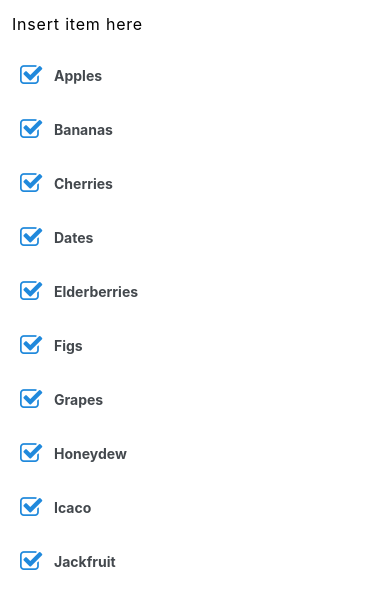
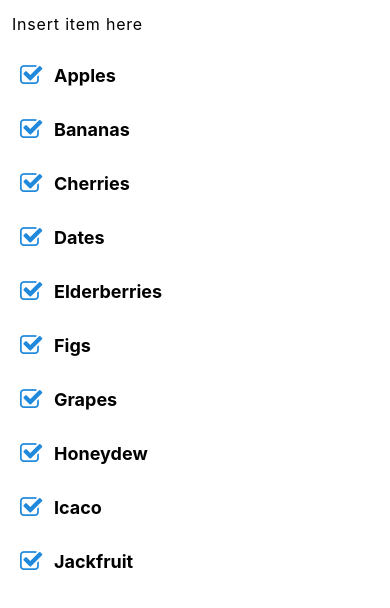
Before and after one commit to jsantos42/GroceriesApp, a React Native app: screen / in a window 390 px wide. Shown: the top 608 px of the page. Built offline with nearby package versions, Linux system fonts and the light colour scheme.

Commit message:
feat: add useStyles custom hook

```diff
--- a/src/components/GroceryItemCheckbox.tsx
+++ b/src/components/GroceryItemCheckbox.tsx
@@ -1,12 +1,17 @@
 import {CheckBox} from '@rneui/base';
 import {GroceryItemState} from 'src/types';
+import {useStyles} from '@utils/styles';
 
 export const GroceryItemCheckbox = ({item}: {item: GroceryItemState}) => {
+	const styles = useStyles();
+
 	return (
 		<CheckBox
 			className={'text-black bg-red-600'}
 			checked={true}
 			title={item.label}
+			containerStyle={styles.checkBoxContainer}
+			textStyle={styles.checkBoxText}
 		/>
 	);
 };
--- a/src/components/inputField/Suggestion.tsx
+++ b/src/components/inputField/Suggestion.tsx
@@ -1,6 +1,6 @@
 import {Pressable, Text} from 'react-native';
 import {useAppContext} from '../AppProvider';
-import {getTextColor} from '@utils/theme';
+import {getTextColor} from '@utils/styles';
 
 export const Suggestion = ({
 	suggestion,
--- a/src/components/inputField/SuggestionsOverlay.tsx
+++ b/src/components/inputField/SuggestionsOverlay.tsx
@@ -1,9 +1,7 @@
 import {Overlay} from '@rneui/base';
-import {StyleSheet} from 'react-native';
 import {Suggestion} from './Suggestion';
 import {areThereSuggestions} from './utils';
-import {useAppContext} from '../AppProvider';
-import {getBackgroundColor} from '@utils/theme';
+import {useStyles} from '@utils/styles';
 
 export const SuggestionsOverlay = ({
 	suggestions,
@@ -14,15 +12,7 @@ export const SuggestionsOverlay = ({
 	onSelectSuggestion: (text: string) => void;
 	hideSuggestionOverlay: () => void;
 }) => {
-	const {theme} = useAppContext();
-	const styles = StyleSheet.create({
-		overlay: {
-			width: '100%',
-			position: 'absolute',
-			top: 50,
-			backgroundColor: getBackgroundColor(theme),
-		},
-	});
+	const styles = useStyles();
 
 	return (
 		<Overlay
--- /dev/null
+++ b/src/utils/styles.ts
@@ -0,0 +1,36 @@
+import {StyleSheet} from 'react-native';
+import {useAppContext} from '../components/AppProvider';
+
+export const useStyles = () => {
+	const {theme} = useAppContext();
+
+	function getTextColorStylesheet() {
+		return theme === 'dark' ? 'white' : 'black';
+	}
+
+	return StyleSheet.create({
+		checkBoxContainer: {
+			backgroundColor: 'transparent',
+		},
+		checkBoxText: {
+			fontSize: 18,
+			color: `${getTextColorStylesheet()}`,
+		},
+		overlay: {
+			width: '100%',
+			position: 'absolute',
+			top: 50,
+			backgroundColor: getBackgroundColor(theme),
+		},
+	});
+};
+
+type Theme = 'dark' | 'light' | undefined | null;
+
+export function getBackgroundColor(theme: Theme) {
+	return theme === 'dark' ? 'black' : 'white';
+}
+
+export function getTextColor(theme: Theme) {
+	return theme === 'dark' ? 'text-white' : 'text-black';
+}
--- a/src/utils/theme.ts
+++ /dev/null
@@ -1,9 +0,0 @@
-type Theme = 'dark' | 'light' | undefined | null;
-
-export function getBackgroundColor(theme: Theme) {
-	return theme === 'dark' ? 'black' : 'white';
-}
-
-export function getTextColor(theme: Theme) {
-	return theme === 'dark' ? 'text-white' : 'text-black';
-}
```
